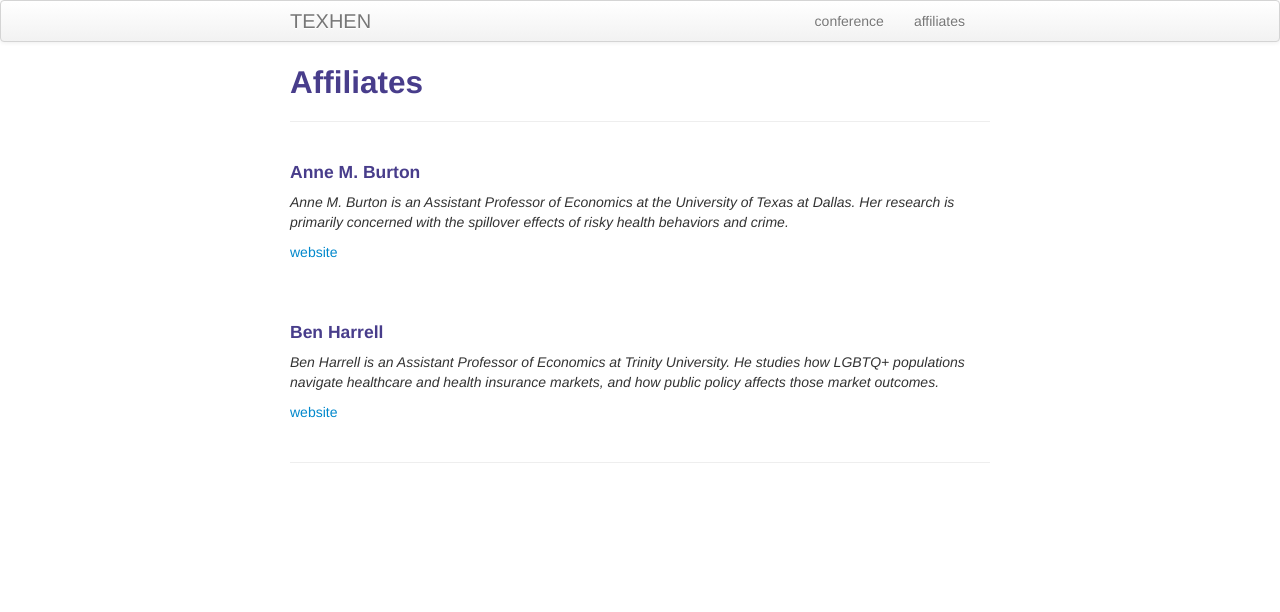
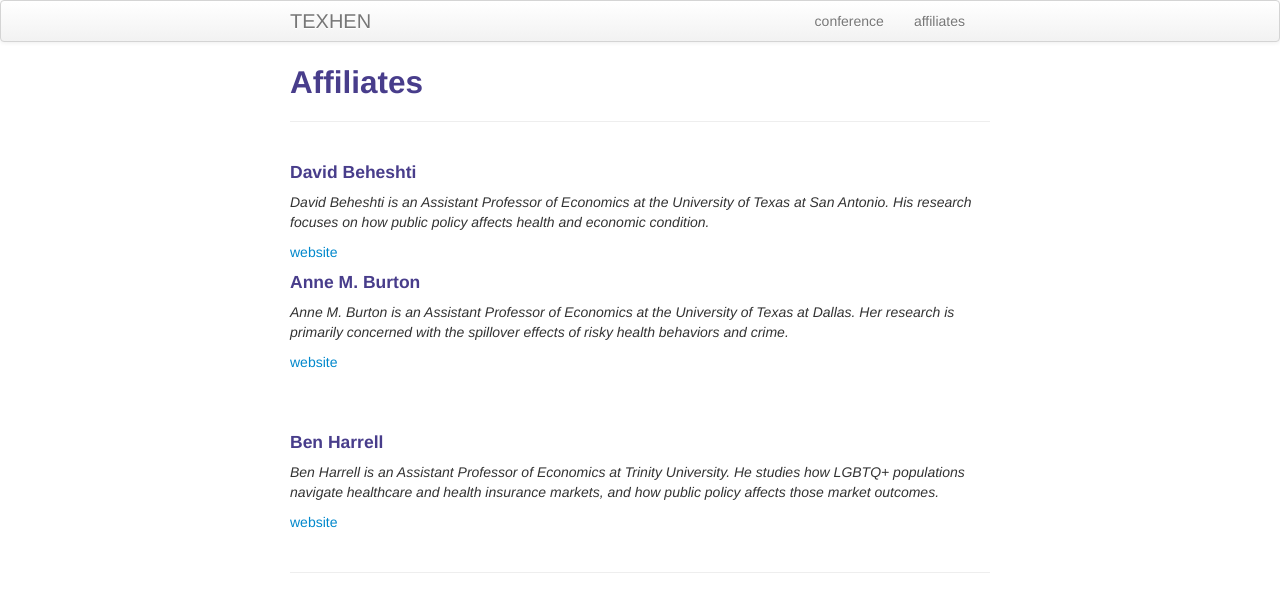
Before and after one commit to texhen/texhen.github.io, a Jekyll site: the page built from pages/affiliates.md, in a window 1280 px wide. Shown: the top 612 px of the page. Built offline with Jekyll 4.4.1, drawn with Linux system fonts in a browser that asks for light colours.

Commit message:
Update affiliates.md

```diff
--- a/pages/affiliates.md
+++ b/pages/affiliates.md
@@ -4,7 +4,10 @@ title: Affiliates
 description: TEXHEN affiliates
 ---
 
+#### David Beheshti
+*David Beheshti is an Assistant Professor of Economics at the University of Texas at San Antonio. His research focuses on how public policy affects health and economic condition.*
 
+[website](https://sites.google.com/view/davidbeheshti/home)
 
 #### Anne M. Burton
 *Anne M. Burton is an Assistant Professor of Economics at the University of Texas at Dallas. Her research is primarily concerned with the spillover effects of risky health behaviors and crime.*
```
